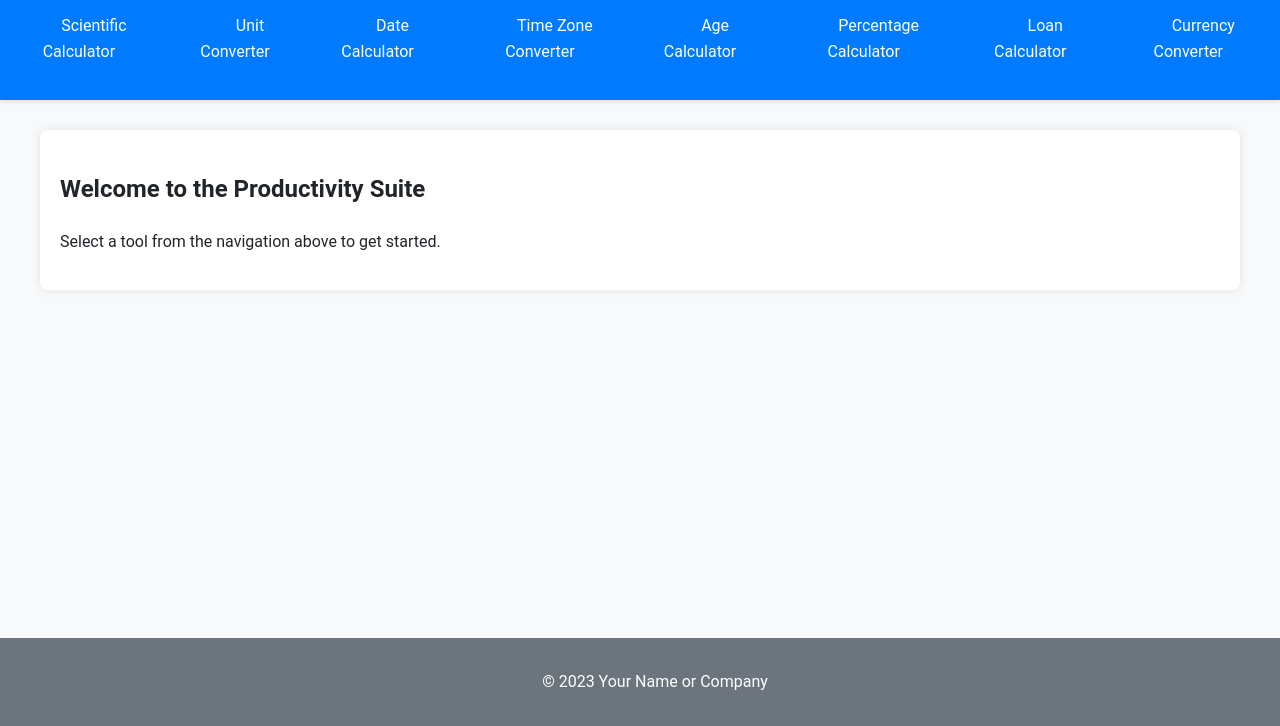
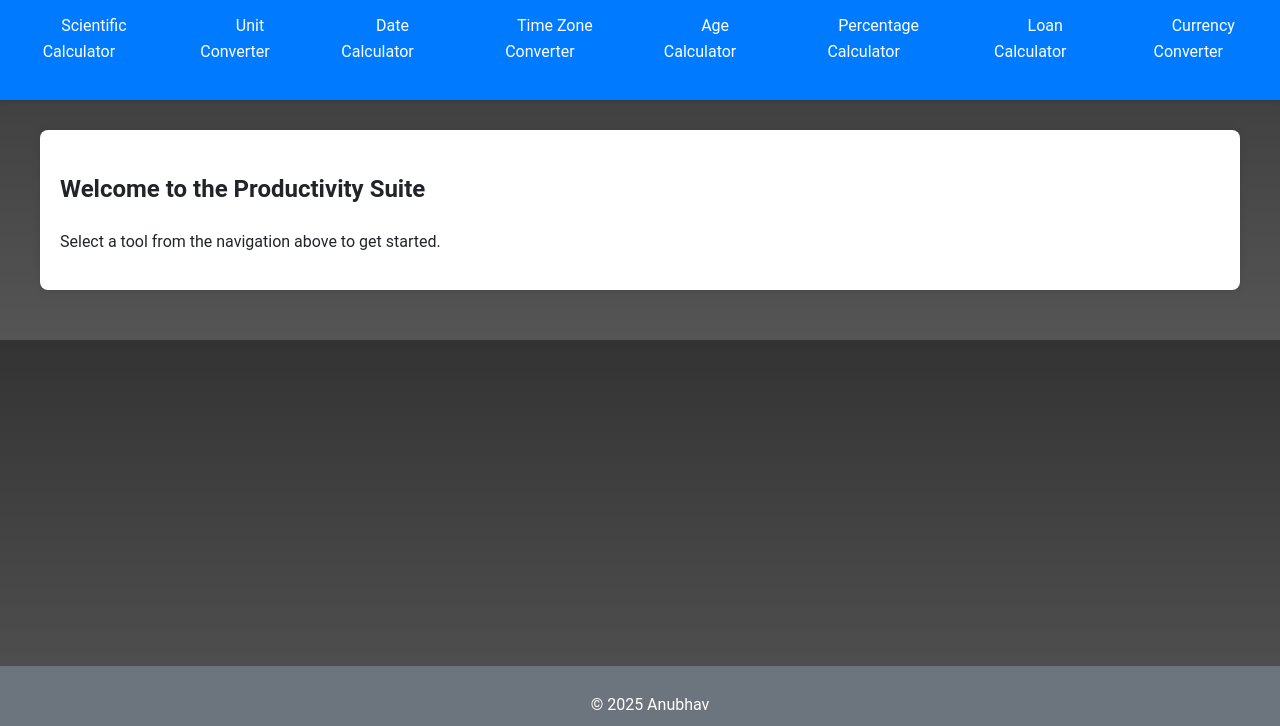
Before and after one commit to akiitr/calc, a plain HTML site: page index.html in a window 1280 px wide. Shown: the part 74-800 px from the top of the page. Drawn offline with Linux system fonts and the light colour scheme.

Commit message:
updated gui and name in copyright

```diff
--- a/css/style.css
+++ b/css/style.css
@@ -2,7 +2,7 @@
 :root {
     --primary-color: #007bff;
     --secondary-color: #6c757d;
-    --background-color: #f8f9fa;
+    --background-color: linear-gradient(to bottom, #333, #555); /* Dark gradient */
     --text-color: #212529;
     --font-family: 'Roboto', sans-serif;
 }
@@ -11,7 +11,7 @@ body {
     font-family: var(--font-family);
     margin: 0;
     padding: 0;
-    background-color: var(--background-color);
+    background: var(--background-color); /* Apply gradient to body */
     color: var(--text-color);
     line-height: 1.6;
 }
@@ -67,12 +67,13 @@ section {
 
 footer {
     text-align: center;
-    padding: 15px;
+    padding: 10px; /* Reduced padding for a shorter footer */
     background: var(--secondary-color);
     color: #fff;
     position: fixed;
     bottom: 0;
     width: 100%;
+    height: 40px; /* Set a fixed height for the footer */
 }
 
 button {
--- a/index.html
+++ b/index.html
@@ -30,7 +30,7 @@
         </section>
     </main>
     <footer>
-        <p>© 2023 Your Name or Company</p>
+        <p>© 2025 Anubhav </p>
     </footer>
     <script src="js/app.js"></script>
 </body>
```
Also changed, not shown: age_calculator.html (+1 -1 lines), calculator.html (+1 -1 lines), currency_converter.html (+1 -1 lines), loan_calculator.html (+1 -1 lines), percentage_calculator.html (+1 -1 lines), time_converter.html (+1 -1 lines), unit_converter.html (+1 -1 lines).
